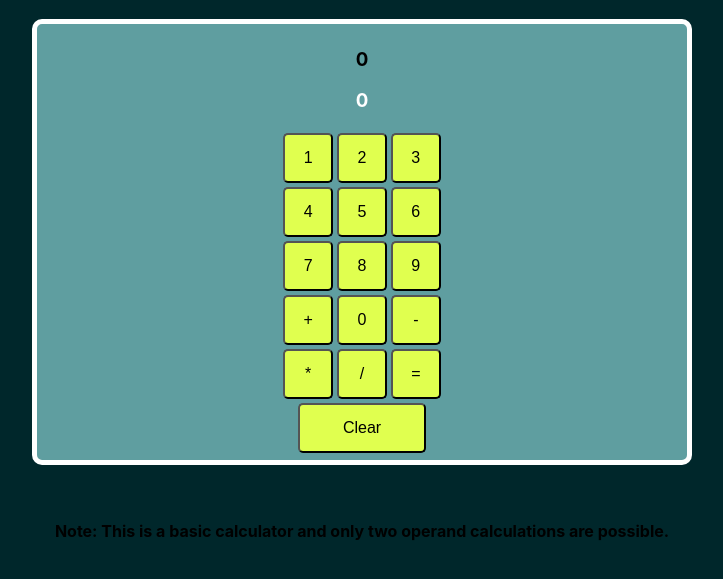
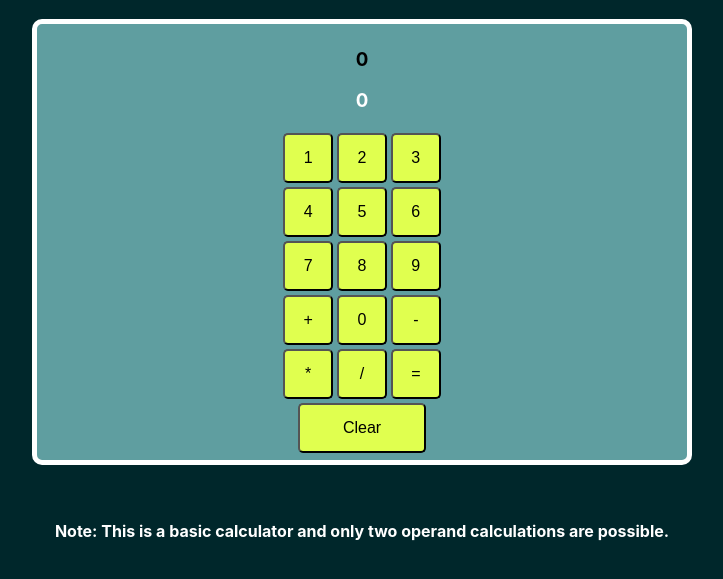
Before and after one commit to mandalatejesh/Calculator-first, a plain HTML site: page index.html in a window 1280 px wide. Shown: the part 63-642 px from the top of the page, without its empty margins (278-1001 px from the left). Drawn offline with Linux system fonts and the light colour scheme.

Commit message:
colored notice

```diff
--- a/style.css
+++ b/style.css
@@ -19,6 +19,9 @@ body {
 h1 {
   color: white;
 }
+#notice{
+  color: white;
+}
 
 button {
   padding-left: 2px;
```
